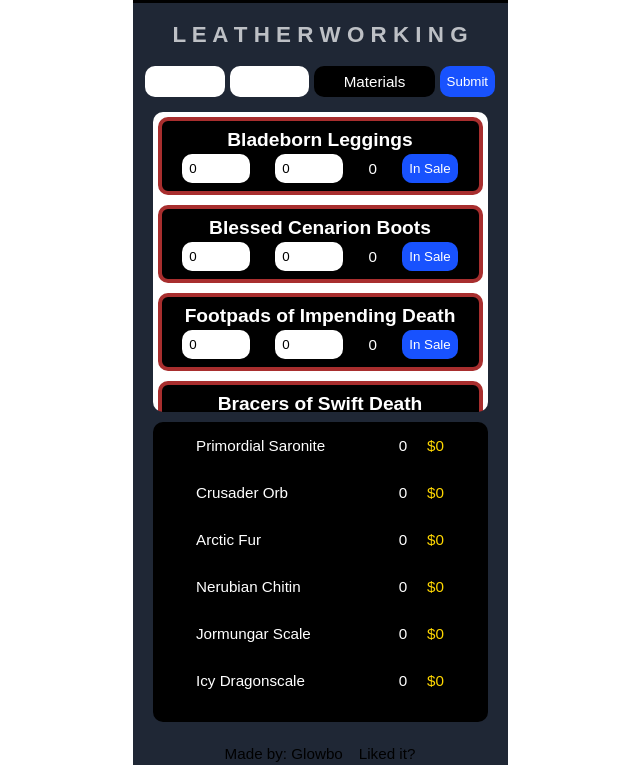
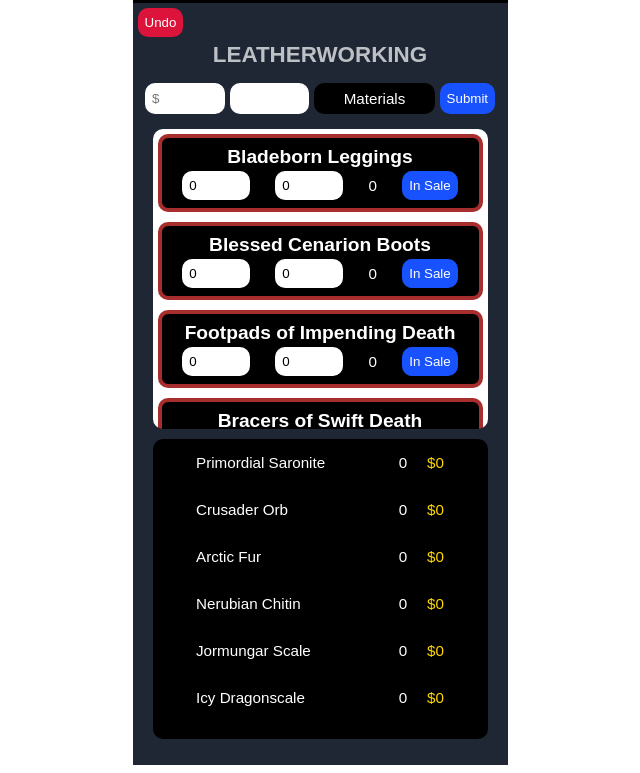
Before and after one commit to EdgarGlowbo/BestDeal---Refactoring, a plain HTML site: page leatherworking.html in a window 1280 px wide. Shown: the part 55-828 px from the top of the page, without its empty margins (320-960 px from the left). Drawn offline with Linux system fonts and the light colour scheme.

Commit message:
Added undo button to UI

```diff
--- a/leatherworking.html
+++ b/leatherworking.html
@@ -16,12 +16,15 @@
             <a href="index.html" class="o-topbar__link"><img class="o-topbar__home-icon o-icon" src="img/Home.png" alt=""></a>
         </header>
         <main class="m-main-ui">
-            <h2 class="m-main-ui__name o-text-title-2">L E A T H E R W O R K I N G</h2>
+            <div class="c-main-ui__header c-header">
+                <button class="c-header__undo-button o-btn o-btn--background-color">Undo</button>
+                <h2 class="m-main-ui__name o-text-title-2">LEATHERWORKING</h2>
+              </div>
 
             <!-- Bought materials input fields -->
 
             <form class="m-main-ui__form o-form">
-                <input type="text" class="o-form__input o-input o-input-price">
+                <input type="text" class="o-form__input o-input o-input-price" placeholder="$">
                 <input type="text" class="o-form__input o-input o-input-quantity">
                 <div class="o-form__dropdown-list o-form__dropdown-list--background o-materials">
                   <span class="o-materials__span o-text-span">Materials</span>
--- a/styles/_layout.scss
+++ b/styles/_layout.scss
@@ -134,4 +134,5 @@
 // Professions headers layout
 .m-main-ui__name {
   text-align: center;
+  margin: 0px;
 }
--- a/styles/styles.scss
+++ b/styles/styles.scss
@@ -154,3 +154,13 @@
 .o-crafts__item--unavailable {
   border: solid 4px #a82e2e;
 }
+
+// Adds margin to undo button
+.c-header__undo-button {
+  margin: 5px;
+}
+
+// Changes buttons background color
+.o-btn--background-color {
+  background-color: crimson;
+}
```
Also changed, not shown: blacksmith.html (+4 -2 lines), tailoring.html (+5 -2 lines), styles/styles.css, 1 other file.
